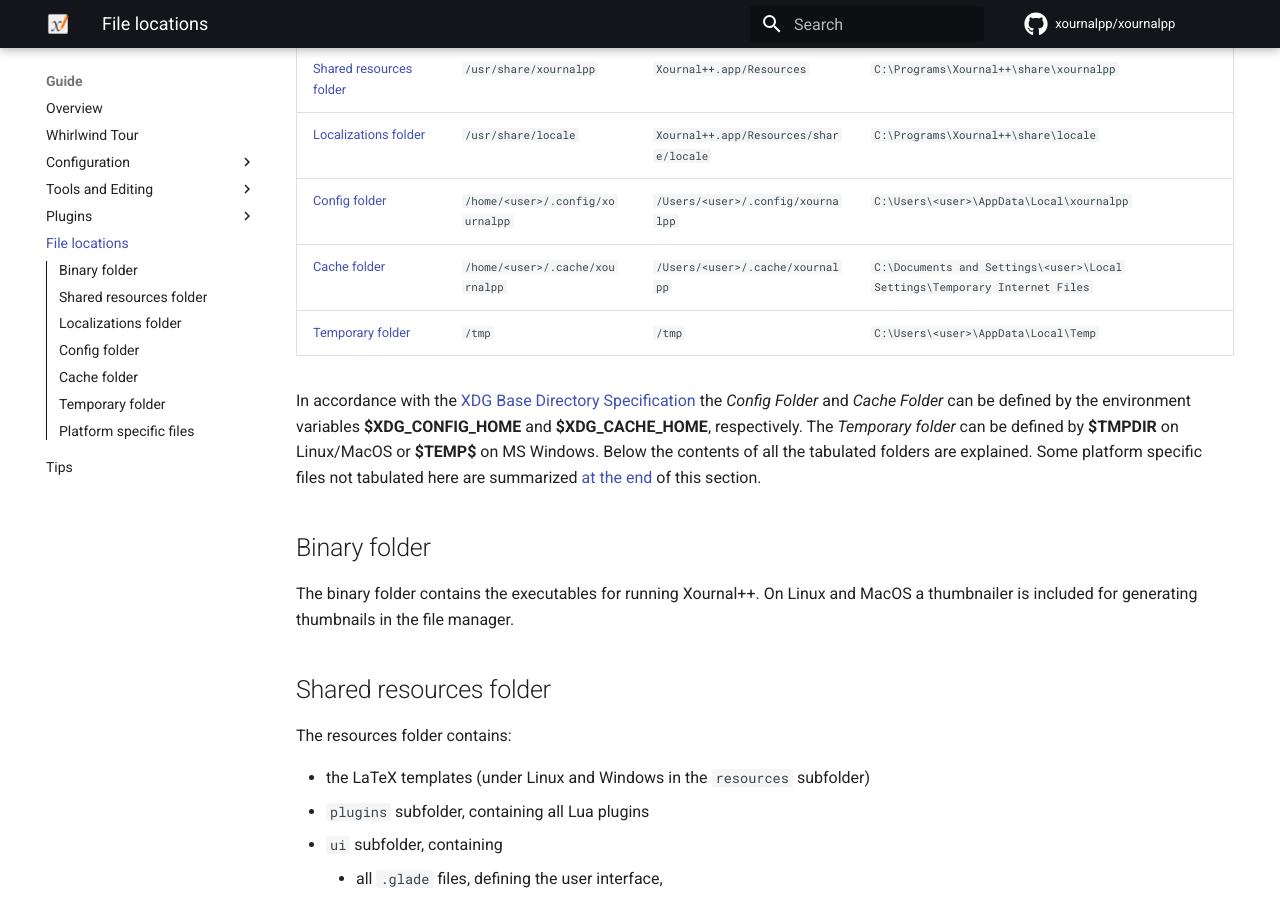
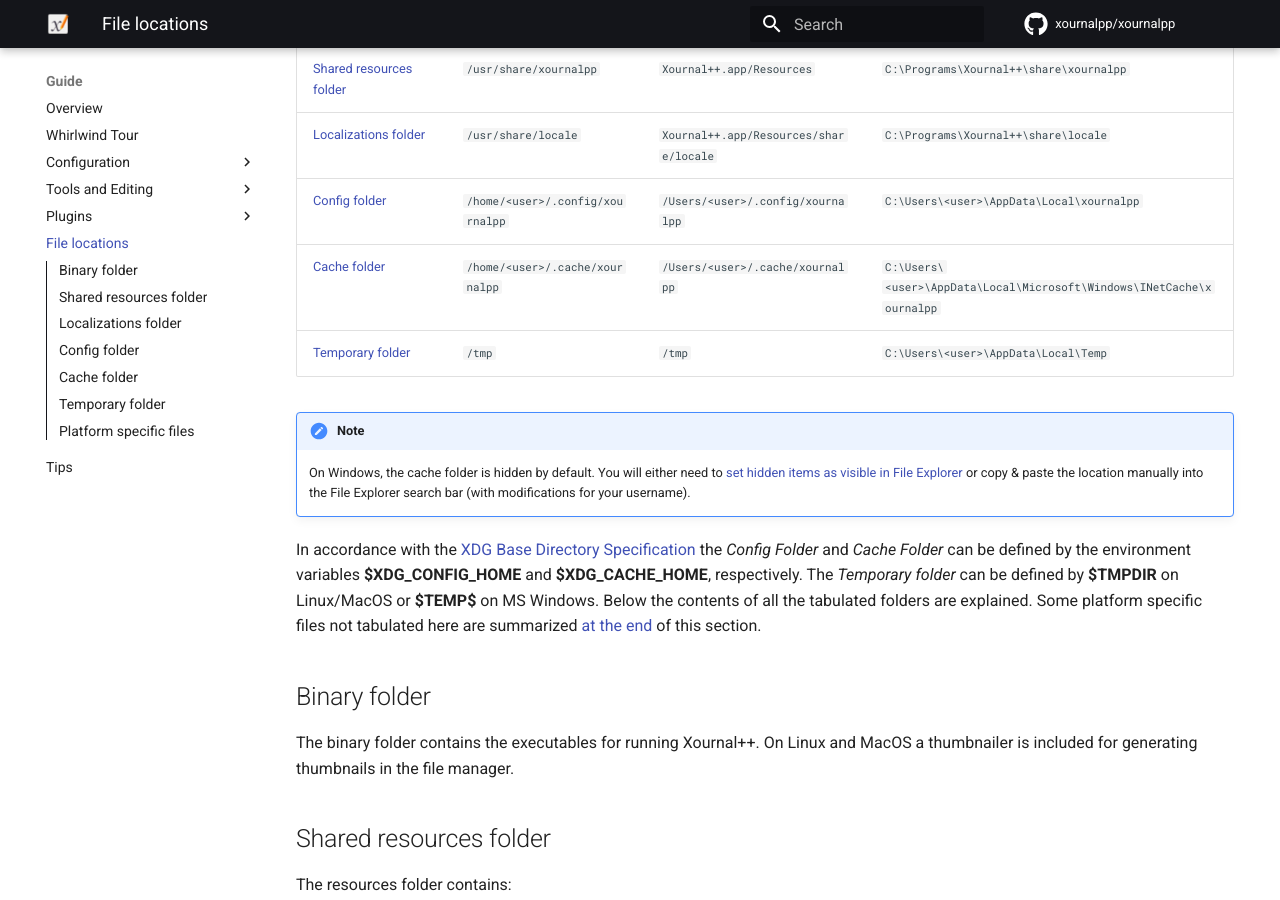
Before and after one commit to xournalpp/xournalpp.github.io, an MkDocs documentation site: the page built from docs/guide/file-locations.md, in a window 1280 px wide and 900 px high, scrolled down 442 px. Built offline with MkDocs 1.6.1 and Material for MkDocs 9.7.7, drawn with Linux system fonts in a browser that asks for light colours; comment, search, counter and statistics services are not loaded; the version menu is left out.

Commit message:
Update Windows cache folder location
The previous location for the default Cache folder seems to be only correct for Windows XP. The location `C:\Users\<user>\AppData\Local\Microsoft\Windows\INetCache\xournalpp` should work for Windows 8+ according to
`https://www.lifewire.com/find-and-view-temporary-internet-files-in-ie-818231`.

Co-authored-by: Bryan Tan <Technius@users.noreply.github.com>

```diff
--- a/docs/guide/file-locations.md
+++ b/docs/guide/file-locations.md
@@ -10,8 +10,13 @@ This section explains where files get stored automatically either during install
 | [Shared resources folder](#shared-resources-folder) | `/usr/share/xournalpp`           | `Xournal++.app/Resources`              | `C:\Programs\Xournal++\share\xournalpp`                                    |
 | [Localizations folder](#localizations-folder)       | `/usr/share/locale`              | `Xournal++.app/Resources/share/locale` | `C:\Programs\Xournal++\share\locale`                                       |
 | [Config folder](#config-folder)                     | `/home/<user>/.config/xournalpp` | `/Users/<user>/.config/xournalpp`      | `C:\Users\<user>\AppData\Local\xournalpp`                                  |
-| [Cache folder](#cache-folder)                       | `/home/<user>/.cache/xournalpp`  | `/Users/<user>/.cache/xournalpp`       | `C:\Documents and Settings\<user>\Local Settings\Temporary Internet Files` |
+| [Cache folder](#cache-folder)                       | `/home/<user>/.cache/xournalpp`  | `/Users/<user>/.cache/xournalpp`       | `C:\Users\<user>\AppData\Local\Microsoft\Windows\INetCache\xournalpp` |
 | [Temporary folder](#temporary-folder)               | `/tmp`                           | `/tmp`                                 | `C:\Users\<user>\AppData\Local\Temp`                                       |
+
+!!! note
+    On Windows, the cache folder is hidden by default. You will either need to
+    [set hidden items as visible in File Explorer](https://support.microsoft.com/en-us/windows/view-hidden-files-and-folders-in-windows-97fbc472-c603-9d90-91d0-1166d1d9f4b5)
+    or copy & paste the location manually into the File Explorer search bar (with modifications for your username).
 
 In accordance with the [XDG Base Directory Specification](https://specifications.freedesktop.org/basedir-spec/latest/ar01s02.html) the *Config Folder* and *Cache Folder* can be defined by the environment
 variables **$XDG_CONFIG_HOME** and **$XDG_CACHE_HOME**, respectively. The *Temporary folder* can be defined by **$TMPDIR** on Linux/MacOS or **$TEMP$** on MS Windows.
```
